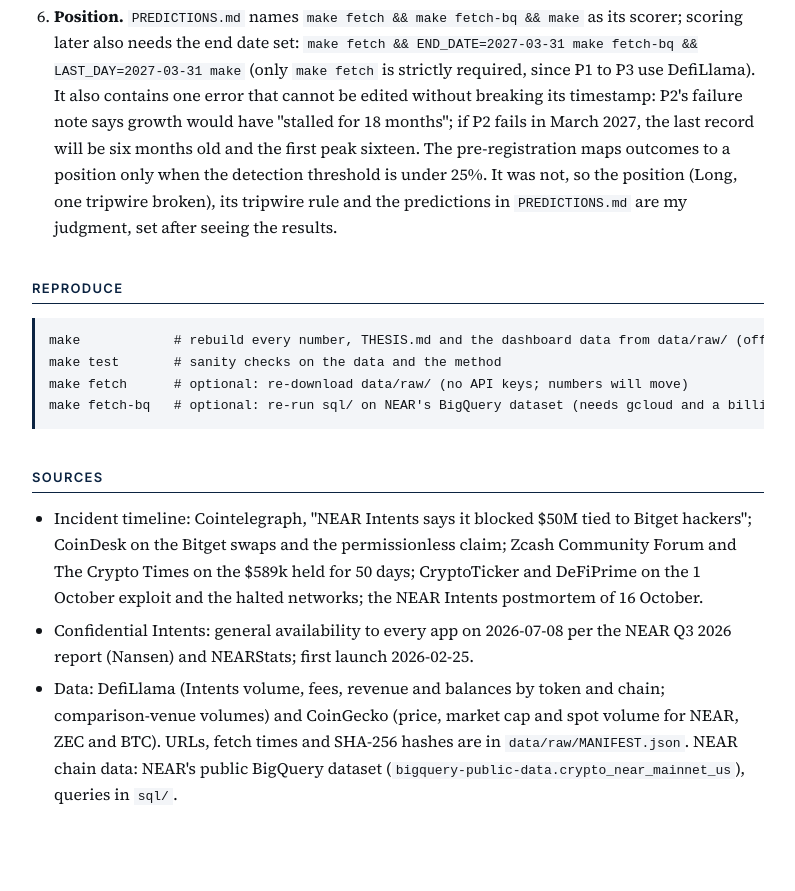
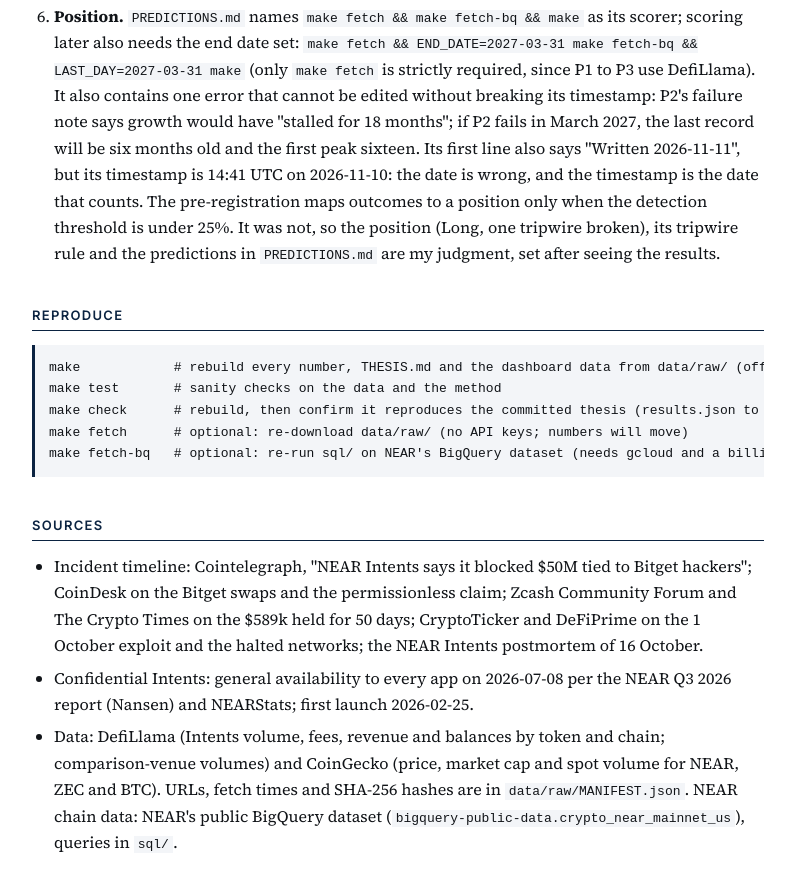
Before and after one commit to gourab337/near-holders-claim-thesis, a plain HTML site: page docs/thesis.html in a window 1280 px wide. Shown: the part 9888-10779 px from the top of the page, without its empty margins (242-1037 px from the left). Drawn offline with Linux system fonts and the light colour scheme.

Commit message:
Fix judge-rehearsal findings: exit rule matches P2, detection-power wording, snapshot dates, PREDICTIONS.md date error disclosed, make check in Reproduce

```diff
--- a/docs/thesis.html
+++ b/docs/thesis.html
@@ -364,11 +364,12 @@
 <li><strong>On-chain sample (H5) replaced.</strong> The keyless block archive was too slow for the planned random block sample. H5 instead uses every transaction to <code>intents.near</code> from NEAR's public BigQuery dataset, which is a census rather than a sample. The 2-day and 5-day user tiers are post hoc. The withdrawal-to-deposit ratio was not computed.</li>
 <li><strong>Scroll and Plasma</strong> are not reported by DefiLlama, so H3 uses nine of the eleven paused networks.</li>
 <li><strong>Added after seeing results:</strong> the robustness grid, the NEAR/ZEC/other balance decomposition, the long-term section, the public-visibility analysis (section 7), the rival comparison, the hack-date sensitivity, the new/returning account split, the valuation multiple, the fee-timing check in H2 and the tripwires. None of these change a pre-registered verdict.</li>
-<li><strong>Position.</strong> <code>PREDICTIONS.md</code> names <code>make fetch &amp;&amp; make fetch-bq &amp;&amp; make</code> as its scorer; scoring later also needs the end date set: <code>make fetch &amp;&amp; END_DATE=2027-03-31 make fetch-bq &amp;&amp; LAST_DAY=2027-03-31 make</code> (only <code>make fetch</code> is strictly required, since P1 to P3 use DefiLlama). It also contains one error that cannot be edited without breaking its timestamp: P2's failure note says growth would have "stalled for 18 months"; if P2 fails in March 2027, the last record will be six months old and the first peak sixteen. The pre-registration maps outcomes to a position only when the detection threshold is under 25%. It was not, so the position (Long, one tripwire broken), its tripwire rule and the predictions in <code>PREDICTIONS.md</code> are my judgment, set after seeing the results.</li>
+<li><strong>Position.</strong> <code>PREDICTIONS.md</code> names <code>make fetch &amp;&amp; make fetch-bq &amp;&amp; make</code> as its scorer; scoring later also needs the end date set: <code>make fetch &amp;&amp; END_DATE=2027-03-31 make fetch-bq &amp;&amp; LAST_DAY=2027-03-31 make</code> (only <code>make fetch</code> is strictly required, since P1 to P3 use DefiLlama). It also contains one error that cannot be edited without breaking its timestamp: P2's failure note says growth would have "stalled for 18 months"; if P2 fails in March 2027, the last record will be six months old and the first peak sixteen. Its first line also says "Written 2026-11-11", but its timestamp is 14:41 UTC on 2026-11-10: the date is wrong, and the timestamp is the date that counts. The pre-registration maps outcomes to a position only when the detection threshold is under 25%. It was not, so the position (Long, one tripwire broken), its tripwire rule and the predictions in <code>PREDICTIONS.md</code> are my judgment, set after seeing the results.</li>
 </ol>
 <h2>Reproduce</h2>
 <pre><code class="language-bash">make            # rebuild every number, THESIS.md and the dashboard data from data/raw/ (offline)
 make test       # sanity checks on the data and the method
+make check      # rebuild, then confirm it reproduces the committed thesis (results.json to 1e-9: Linux rounds differently)
 make fetch      # optional: re-download data/raw/ (no API keys; numbers will move)
 make fetch-bq   # optional: re-run sql/ on NEAR's BigQuery dataset (needs gcloud and a billing project; about 990 GB, roughly the 1 TB monthly free tier)
 </code></pre>
```
Also changed, not shown: 4 other files.
